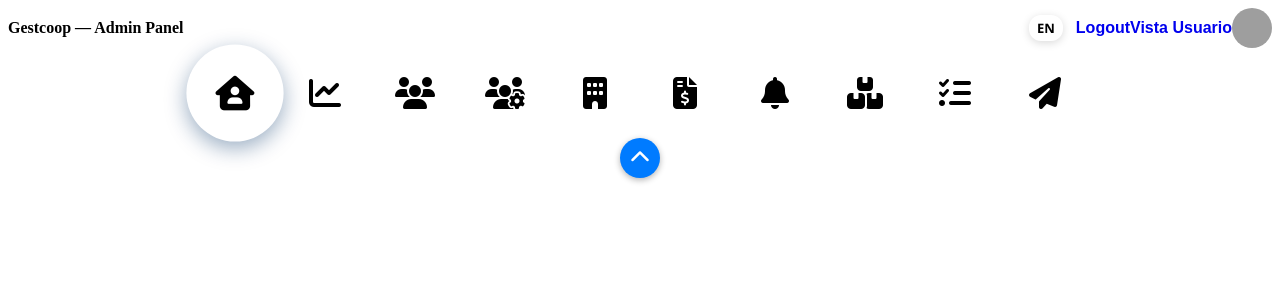
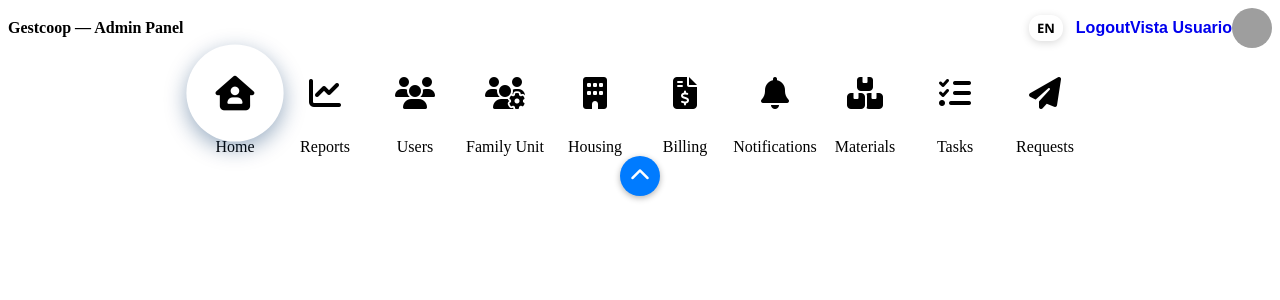
Before and after one commit to BlueLabTeam/Administracion-de-cooperativas-BlueLab-Team, a PHP site: page /src/Views/includes/dashboardHeaderAdmin.html in a window 1280 px wide. Shown: the top 300 px of the page. Run offline with PHP 8.4, Linux system fonts and the light colour scheme; grey boxes are pictures that could not be loaded.

Commit message:
nombres de las secciones y sus traducciones

```diff
--- a/src/Views/includes/dashboardHeaderAdmin.html
+++ b/src/Views/includes/dashboardHeaderAdmin.html
@@ -42,51 +42,61 @@
         <li class="activo" data-section="inicio">
             <a href="#inicio" data-i18n-title="dashboardAdmin.sections.home" title="Inicio">
                 <i class="fas fa-house-user"></i>
+                <span data-i18n="dashboardAdmin.sections.home">Inicio</span>
             </a>
         </li>
         <li data-section="reportes">
             <a href="#reportes" data-i18n-title="dashboardAdmin.sections.reports" title="Reportes">
                 <i class="fas fa-chart-line"></i>
+                <span data-i18n="dashboardAdmin.sections.reports">Reportes</span>
             </a>
         </li>
         <li data-section="usuarios">
             <a href="#usuarios" data-i18n-title="dashboardAdmin.sections.users" title="Usuarios">
                 <i class="fas fa-users"></i>
+                <span data-i18n="dashboardAdmin.sections.users">Usuarios</span>
             </a>
         </li>
         <li data-section="nucleo">
             <a href="#nucleo" data-i18n-title="dashboardAdmin.sections.family" title="Núcleo Familiar">
                 <i class="fas fa-users-cog"></i>
+                <span data-i18n="dashboardAdmin.sections.family">Núcleo Familiar</span>
             </a>
         </li>
         <li data-section="viviendas">
             <a href="#viviendas" data-i18n-title="dashboardAdmin.sections.housing" title="Viviendas">
                 <i class="fas fa-building"></i>
+                <span data-i18n="dashboardAdmin.sections.housing">Viviendas</span>
             </a>
         </li>
         <li data-section="cuotas">
             <a href="#cuotas" data-i18n-title="dashboardAdmin.sections.billing" title="Facturación">
                 <i class="fas fa-file-invoice-dollar"></i>
+                <span data-i18n="dashboardAdmin.sections.billing">Facturación</span>
             </a>
         </li>
         <li data-section="notificaciones">
             <a href="#notificaciones" data-i18n-title="dashboardAdmin.sections.notifications" title="Notificaciones">
                 <i class="fas fa-bell"></i>
+                <span data-i18n="dashboardAdmin.sections.notifications">Notificaciones</span>
             </a>
         </li>
         <li data-section="materiales">
             <a href="#materiales" data-i18n-title="dashboardAdmin.sections.materials" title="Materiales">
                 <i class="fas fa-boxes"></i>
+                <span data-i18n="dashboardAdmin.sections.materials">Materiales</span>
             </a>
         </li>
         <li data-section="tareas">
             <a href="#tareas" data-i18n-title="dashboardAdmin.sections.tasks" title="Tareas">
                 <i class="fas fa-tasks"></i>
+                <span data-i18n="dashboardAdmin.sections.tasks">Tareas</span>
             </a>
         </li>
         <li data-section="solicitudes">
             <a href="#solicitudes" data-i18n-title="dashboardAdmin.sections.requests" title="Solicitudes">
                 <i class="fas fa-paper-plane"></i>
+                <span data-i18n="dashboardAdmin.sections.requests">Solicitudes</span>
             </a>
         </li>
     </ul>
--- a/src/controllers/UserController.php
+++ b/src/controllers/UserController.php
@@ -482,9 +482,7 @@ public function getPaymentDetails()
         exit();
     }
 
-    /**
-     *  FIXED: Aprobar o rechazar usuario + validar primer pago
-     */
+
     public function aprobarRechazar()
     {
         while (ob_get_level()) {
```
Also changed, not shown: src/Views/includes/dashboardHeaderUsuario.html (+9 -0 lines), public/assets/css/dashboardSolicitudes.css, public/assets/css/dashboardViviendas.css, public/assets/js/translationsdashboard.js.
